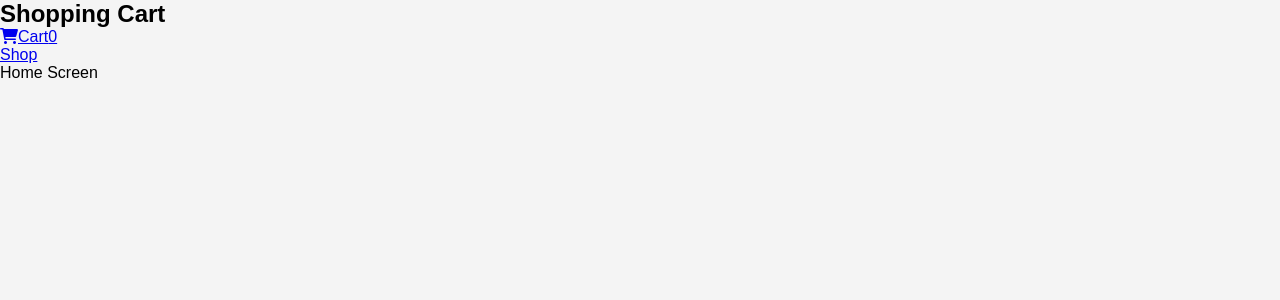
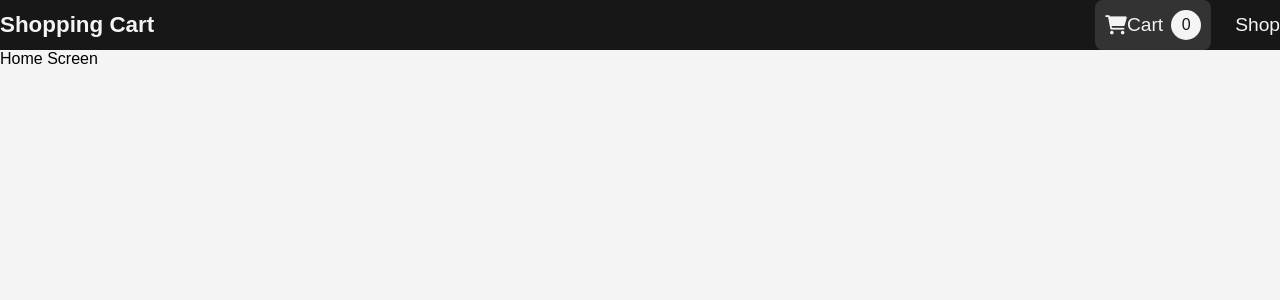
Before and after one commit to youngrokkim2017/windowshop, a React (Create React App) app in the folder frontend/: page / in a window 1280 px wide. Shown: the top 300 px of the page. Built offline with nearby package versions, Linux system fonts and the light colour scheme.

Commit message:
Update navbar styling

```diff
--- /dev/null
+++ b/frontend/src/components/Navbar/Navbar.css
@@ -0,0 +1,99 @@
+.navbar {
+    width: 100%;
+    background-color: #171717;
+    display: flex;
+    justify-content: space-between;
+    align-items: center;
+    padding: 1.5rem 1 rem;
+    z-index: 50;
+}
+
+.navbar-logo h2 {
+    color: #f4f4f4;
+    font-size: 1.4rem;
+    cursor: pointer;
+}
+
+.navbar-links {
+    display: flex;
+    list-style: none;
+    align-items: center;
+}
+
+.navbar-links > li {
+    padding-left: 1.5rem;
+}
+
+.navbar-links > li > a {
+    text-decoration: none;
+    color: #f4f4f4;
+    font-size: 1.2rem;
+    display: flex;
+    align-items: center;
+}
+
+.navbar-links > li > a > span {
+    display: flex;
+    align-items: center;
+    margin-left: 8px;
+}
+
+.cart-link {
+    background: #333;
+    padding: 10px;
+    border-radius: 8px;
+}
+
+.cart-link:hover {
+    background: #dd219e;
+    color: #f4f4f4;
+}
+
+.cartlogo-badge {
+    width: 30px;
+    height: 30px;
+    background-color: #f4f4f4;
+    border-radius: 50%;
+    margin-left: 8px;
+    color: #171717;
+    display: flex;
+    justify-content: center;
+    align-items: center;
+    font-size: 1rem;
+}
+
+.hamburger-menu {
+    display: none;
+    width: 30px;
+    height: 30px;
+    flex-direction: column;
+    justify-content: space-between;
+    align-items: center;
+    cursor: pointer;
+}
+
+.hamburger-menu:hover > div {
+    background: #dd219e;
+}
+
+.hamburger-menu > div {
+    width: 100%;
+    height: 3px;
+    background: #f4f4f4;
+}
+
+@media (max-width: 960px) {
+    .navbar-links {
+      display: none;
+    }
+
+    .hamburger-menu {
+      display: flex;
+    }
+}
+
+@media (max-width: 500px) {
+    .navbar-logo h2 {
+      font-size: 1rem;
+    }
+}
--- a/frontend/src/components/Navbar/Navbar.js
+++ b/frontend/src/components/Navbar/Navbar.js
@@ -1,22 +1,23 @@
 import React from 'react'
+import './Navbar.css'
 import { Link } from 'react-router-dom'
 
 const Navbar = () => {
     return (
-        <nav>
+        <nav className='navbar'>
             {/* logo */}
-            <div>
+            <div className='navbar-logo'>
                 <h2>Shopping Cart</h2>
             </div>
 
             {/* links */}
-            <ul>
+            <ul className='navbar-links'>
                 <li>
-                    <Link to='/cart'>
+                    <Link to='/cart' className='cart-link'>
                         {/* icon */}
                         <i className='fas fa-shopping-cart'></i>
                         Cart
-                        <span>
+                        <span className='cartlogo-badge'>
                             0
                         </span>
                     </Link>
@@ -29,7 +30,7 @@ const Navbar = () => {
             </ul>
 
             {/* hamburger menu */}
-            <div>
+            <div className='hamburger-menu'>
                 <div></div>
                 <div></div>
                 <div></div>
```
